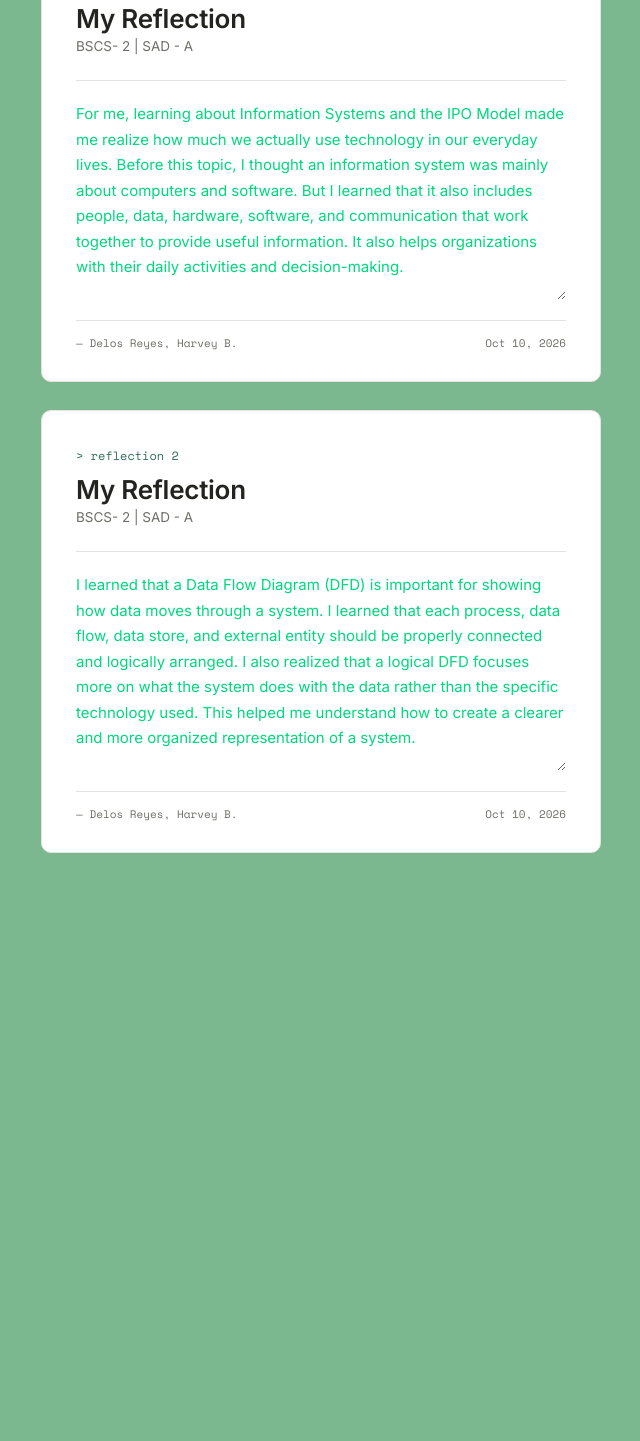
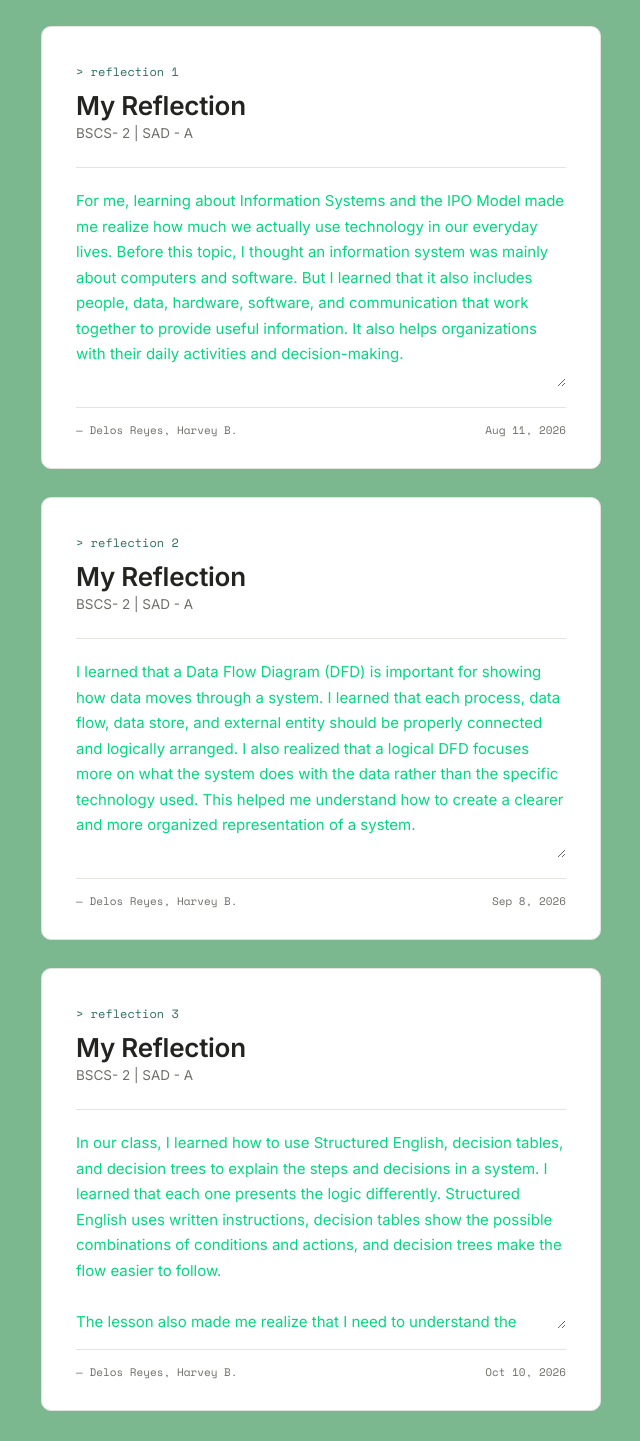
Before and after one commit to cascas2525/Reflection, a plain HTML site: page index.html in a window 1280 px wide. Shown: the part 4-1445 px from the top of the page, without its empty margins (319-959 px from the left). Before the commit the page ends 857 px from the top, so only its background shows below. Drawn offline with nearby package versions, Linux system fonts and the light colour scheme.

Commit message:
updated my reflection

```diff
--- a/index.html
+++ b/index.html
@@ -3,7 +3,7 @@
 <head>
 <meta charset="UTF-8">
 <meta name="viewport" content="width=device-width, initial-scale=1.0">
-<title>My Reflection — SAD- A</title>
+<title>My Reflections — SAD- A</title>
 <link href="https://fonts.googleapis.com/css2?family=Space+Mono:wght@400;700&family=Inter:wght@400;500;600&display=swap" rel="stylesheet">
 <style>
   :root{
@@ -17,16 +17,16 @@
     --sans: 'Inter', sans-serif;
   }
   *{ box-sizing:border-box; }
-  html,body{ height:100%; }
+  html{ min-height:100%; }
   body{
     margin:0;
+    min-height:100vh;
     background: var(--bg);
     color: var(--text);
     font-family: var(--sans);
     display:flex;
     flex-direction: column;
     align-items:center;
-    justify-content:center;
     gap: 28px;
     padding: 30px 16px;
   }
@@ -110,7 +110,7 @@ I think learning these topics will also help me in the future, especially in my
 
     <footer>
       <span>— Delos Reyes, Harvey B. </span>
-      <span class="today"></span>
+      <span>Aug 11, 2026</span>
     </footer>
   </div>
 
@@ -123,14 +123,25 @@ I think learning these topics will also help me in the future, especially in my
 
     <footer>
       <span>— Delos Reyes, Harvey B. </span>
-      <span class="today"></span>
+      <span>Sep 8, 2026</span>
     </footer>
   </div>
 
-  <script>
-    const dateStr = new Date().toLocaleDateString('en-US', { year:'numeric', month:'short', day:'numeric' });
-    document.querySelectorAll('.today').forEach(el => el.textContent = dateStr);
-  </script>
+  <div class="card">
+    <div class="tag">reflection 3</div>
+    <h1>My Reflection</h1>
+    <div class="subject">BSCS- 2 | SAD - A</div>
+
+    <textarea placeholder="In our class, I learned how to use Structured English, decision tables, and decision trees to explain the steps and decisions in a system. I learned that each one presents the logic differently. Structured English uses written instructions, decision tables show the possible combinations of conditions and actions, and decision trees make the flow easier to follow.
+
+The lesson also made me realize that I need to understand the scenario first before making these models. Even a small mistake in a condition can change what the system does. Instead of rushing to finish, I should check whether my answer follows the given rules. This is something I can apply in programming because planning the logic first can help me avoid mistakes when writing code."></textarea>
+
+    <footer>
+      <span>— Delos Reyes, Harvey B. </span>
+      <span>Oct 10, 2026</span>
+    </footer>
+  </div>
+
 
 </body>
 </html>
```
